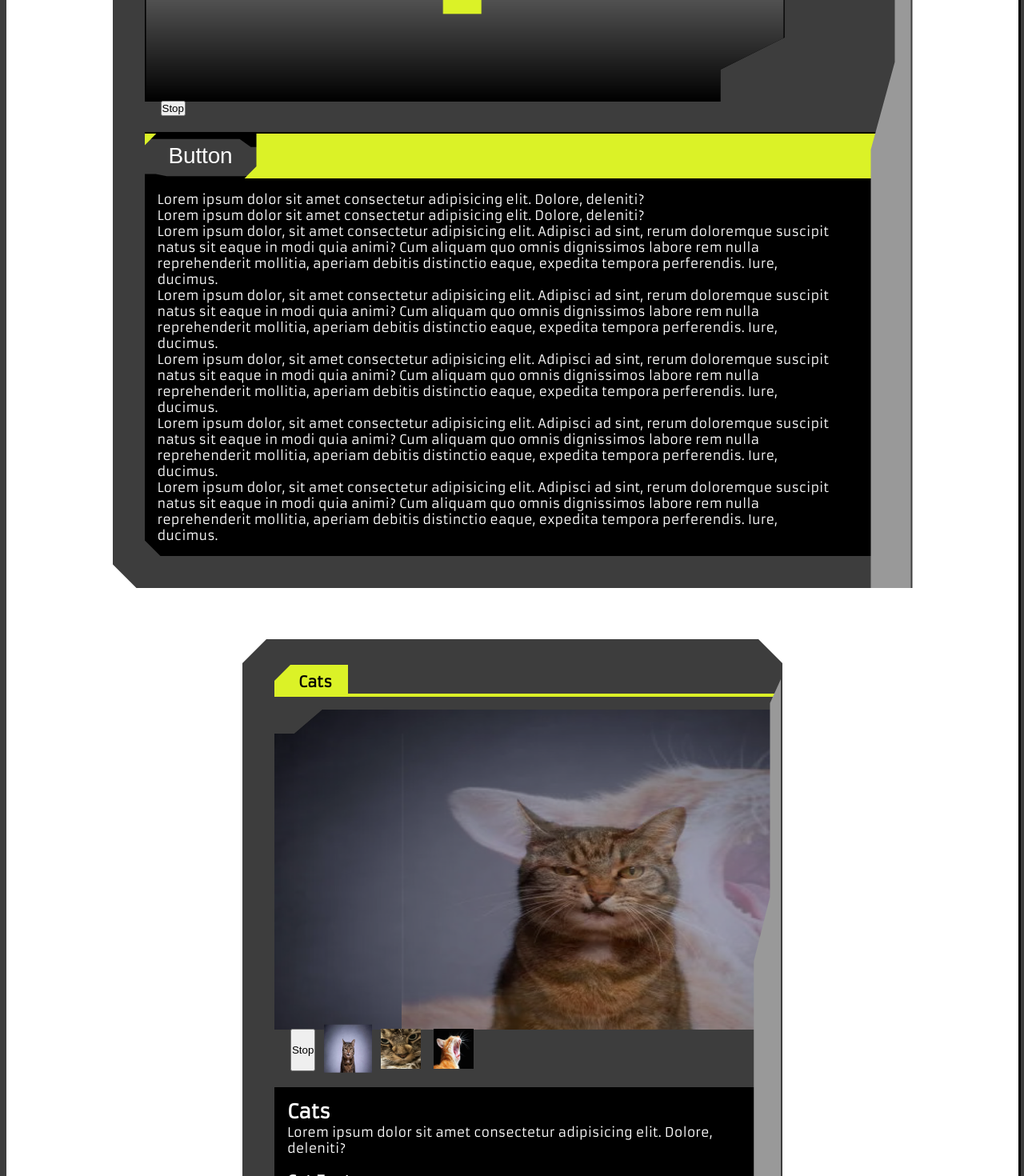
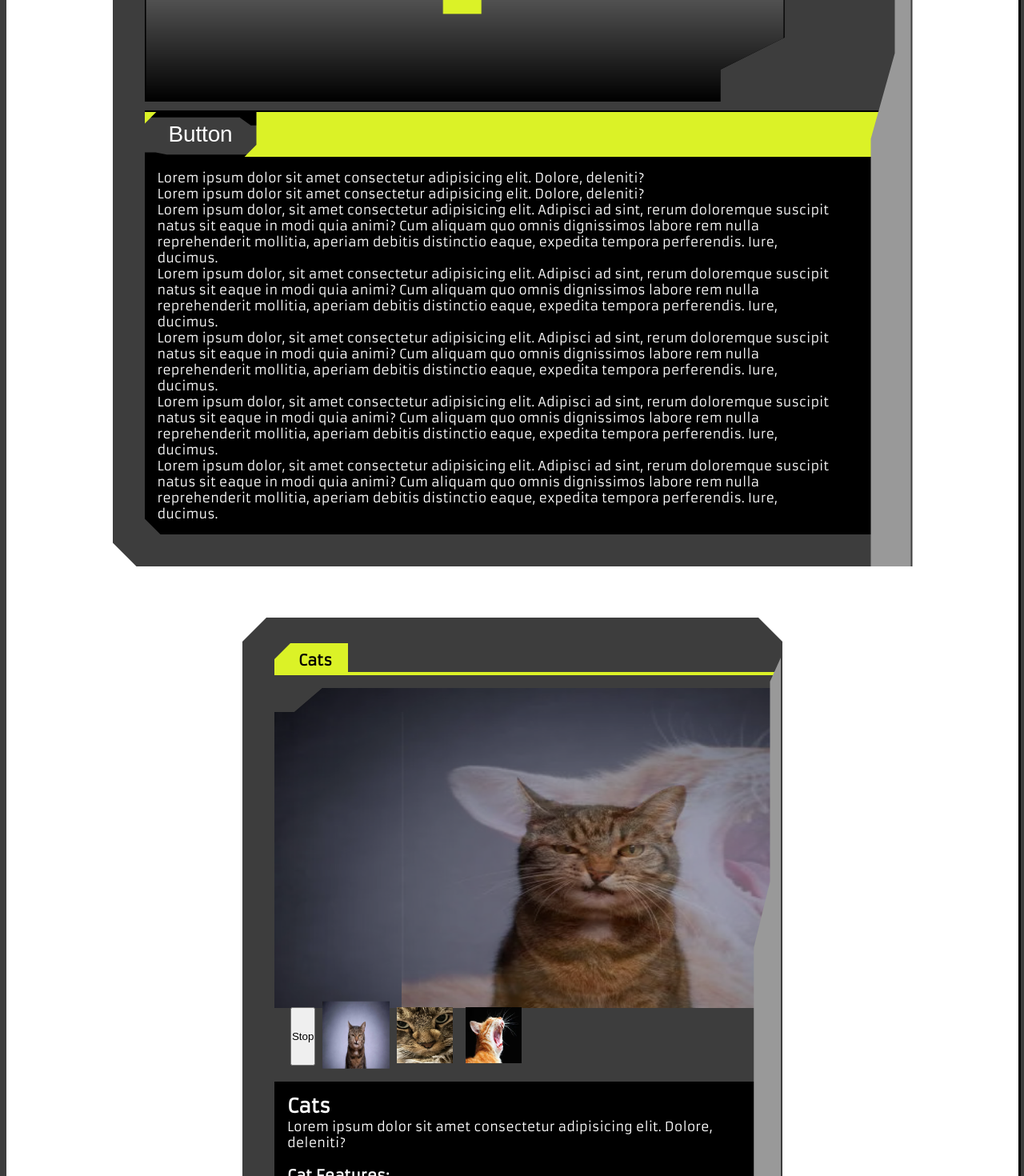
Before and after one commit to ChrisJackem/port_app, a Next.js app: page /work in a window 1280 px wide. Shown: the part 520-1990 px from the top of the page at 80% size. Built offline with nearby package versions, Linux system fonts and the light colour scheme; a web font is replaced by a local one.

Commit message:
scroll-snap test

```diff
--- a/src/app/globals.css
+++ b/src/app/globals.css
@@ -34,10 +34,7 @@
 .shadow-sm{ filter: drop-shadow(0px 0px 4px var(--darkest, #000)); }
 
 .psudo{ position: relative; }
-.psudo::before, .psudo::after{
-  content: ''; z-index: -1;
-  position: absolute; top: 0; left: 0; width: 100%; height: 100%;
-}
+.psudo::before, .psudo::after{ content: ''; position: absolute; top: 0; left: 0; width: 100%; height: 100%;}
 
 /************************** Misc */
 .padded{ padding: 1rem; }
--- a/src/components/slide_show/slide_show.tsx
+++ b/src/components/slide_show/slide_show.tsx
@@ -3,24 +3,24 @@ import React, { useEffect, useRef, useState } from 'react'
 import styles from './slide_show.module.css'
 import './slide_show.module.css';
 import { AnimatePresence, motion } from 'motion/react'
-//import { Slide } from '@/app/config/work_config'
 
 const TIMEOUT = 1000;
 
-const SlideShow = ({ title, inView, images/* data */ }:{
+const SlideShow = ({ title, inView, images }:{
     title: string,
     inView:boolean,
     images: string[],
-    /* data: Slide */
 }) => {
 
     const [activeImg, setActiveImg] = useState(0);
     const intervalRef = useRef<NodeJS.Timeout | null>(null);
     const [playing, setPlaying] = useState<boolean>(true);
+    const has_images = images.length > 1;
 
     useEffect(() => {
+        if (!has_images) return;
         // Start interval if on screen and no interval running
-        if ( playing && inView && !intervalRef.current && images.length > 1 ) {
+        if ( playing && inView && !intervalRef.current ) {
             intervalRef.current = setInterval(tickHandler, TIMEOUT);
         }
         // Stop interval if not on screen
@@ -29,33 +29,33 @@ const SlideShow = ({ title, inView, images/* data */ }:{
             intervalRef.current = null;
             console.log('stopped ', title)
         }
-
         return () => {
             if (intervalRef.current) {
-                console.log('killed ', title)
                 clearInterval(intervalRef.current);
                 intervalRef.current = null;
             }
         };
-    }, [inView]);
+    // eslint-disable-next-line react-hooks/exhaustive-deps
+    }, [inView, has_images]);
 
     function tickHandler() {
-        setActiveImg((activeImg)=> ++activeImg >= images.length ? 0 : activeImg);
+        setActiveImg(activeImg => ++activeImg >= images.length ? 0 : activeImg);
     }
 
-    function playBtnHandler(){
+    function playBtnHandler( force_off=false ){
         setPlaying( playing => {
-            const ret = !playing;
+            const ret = force_off===true ? false : !playing;
             // Remove no matter what incase of spam click
             if (intervalRef.current) clearInterval(intervalRef.current);
             if (ret) intervalRef.current = setInterval(tickHandler, TIMEOUT);
-            return ret
+            return ret;
         } );
     }
 
     function imgBtnHandler(id:number){
         if (id > -1 && id < images.length){
             setActiveImg(id);
+            if (playing) playBtnHandler(true);
         }
     }
 
@@ -87,27 +87,24 @@ const SlideShow = ({ title, inView, images/* data */ }:{
             />
         </AnimatePresence>
 
-
-        <div className={`${styles.slideshow_buttons} flex psudo`}>
-
-            <button  onClick={playBtnHandler}>{ playing ? 'Stop' : 'Play' }</button>
-
+        { has_images &&<div className={`${styles.slideshow_buttons} flex`}>
+             <button onClick={()=>playBtnHandler()}>{ playing ? 'Stop' : 'Play' }</button>
             { images.length > 1 && images.map( (image, i)=>(
                 <button
                     className={`un-border pointer ${i===activeImg ? styles.active : ''} ${styles.slideshow_button}`}
                     key={i.toString()}
-                    onClick={()=>imgBtnHandler(i)}
+                    onClick={()=> imgBtnHandler(i)}
                 >
                 <img
                     alt={`Button image for image #${i}.`}
                     src={`${images[i]}`}
-                    width={50}
-                    height={50}
+                    width={70}
+                    height={70}
                 ></img>
                 </button>
             ))}
+        </div>}
 
-        </div>
     </div>
     )
 }
--- a/src/components/work_container/work_container.css
+++ b/src/components/work_container/work_container.css
@@ -9,6 +9,7 @@
     margin: 0 auto;
     padding: 2rem 10px 2.5rem 2.5rem;
     transition: all 500ms ease-out;
+    scroll-snap-type: y mandatory;
     /* clip-path: polygon(30px 0, calc(100% - 30px) 0, 100% 30px, 100% 100%, 30px 100%, 0 calc(100% - 30px), 0 30px ); */
     /* filter: drop-shadow(2px 2px 5px #a0a0a0);     */
 }
@@ -29,7 +30,7 @@
     }
     .work-container::before{/* back */
         z-index: -2;
-       /*  background: linear-gradient(var(--background, #000), var(--midground, #CCC));  */
+        /*  background: linear-gradient(var(--background, #000), var(--midground, #CCC));  */
        background-color: var(--background, #000);
         clip-path: polygon(30px 0, calc(100% - 30px) 0, 100% 30px, 100% 100%, 30px 100%, 0 calc(100% - 30px), 0 30px );/* Old main clip */
     }
```
